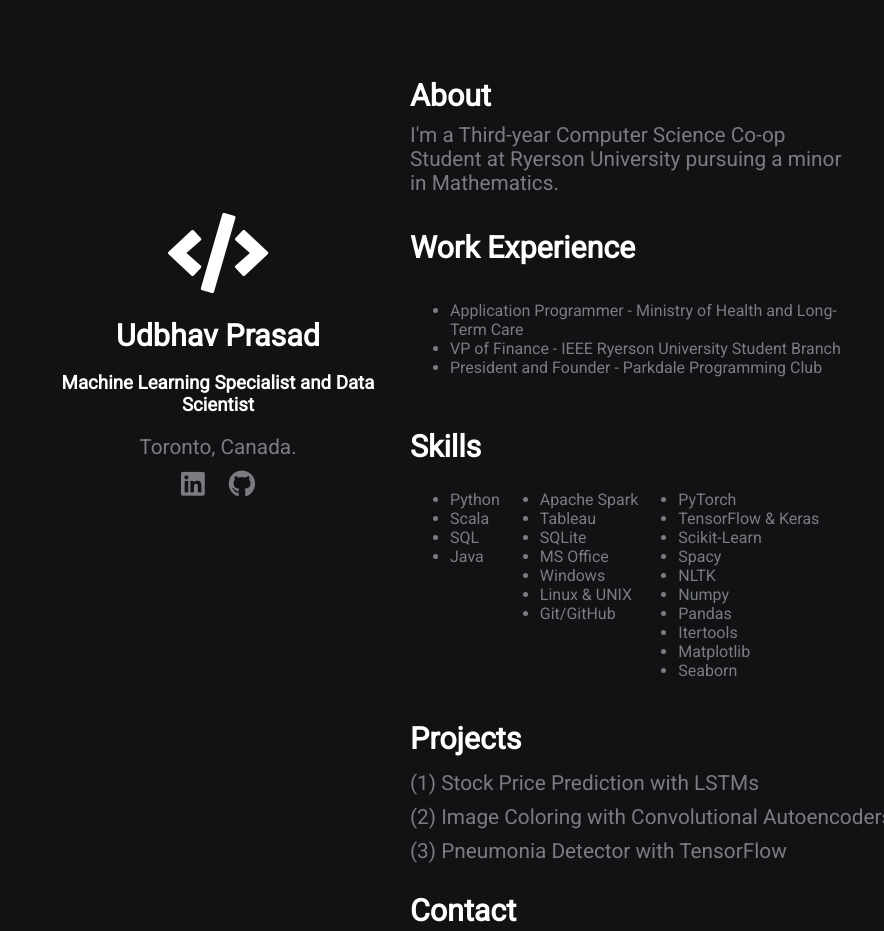
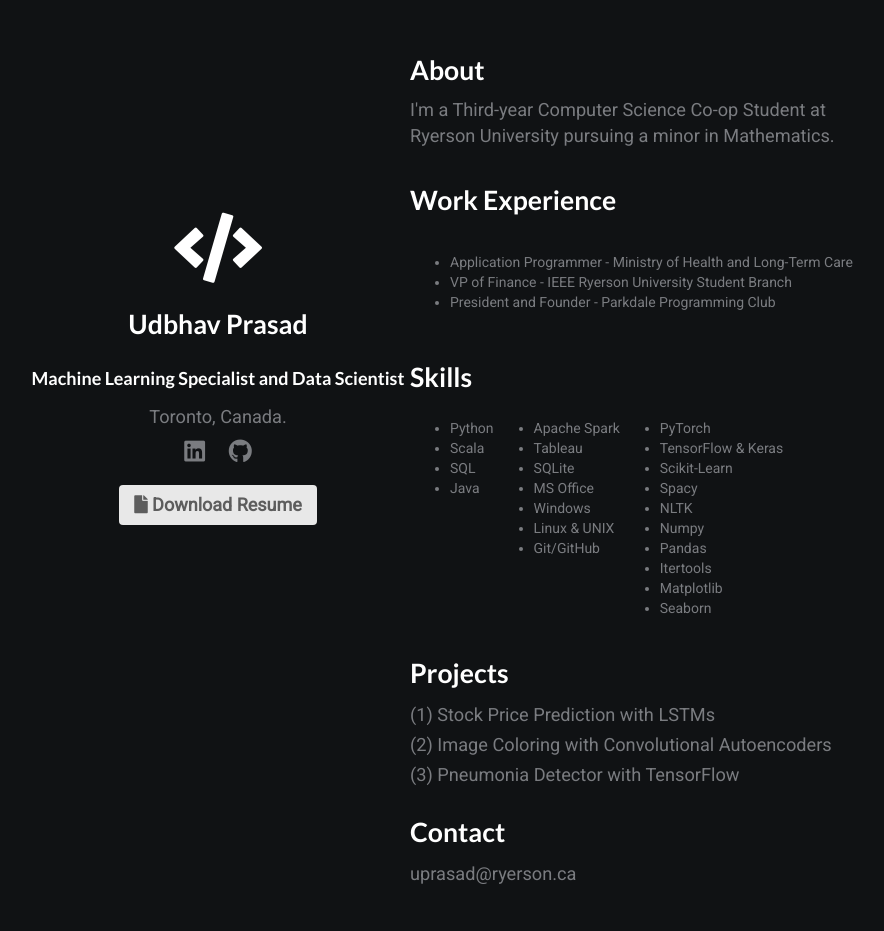
Before and after one commit to UdbhavPrasad072300/Portfolio-Website, a plain HTML site: page index.html in a window 1280 px wide. Shown: the part 107-1038 px from the top of the page, without its empty margins (230-1114 px from the left). After the commit the page ends 996 px from the top, so only its background shows below. Drawn offline with nearby package versions, Linux system fonts and the light colour scheme.

Commit message:
Add files via upload

```diff
--- a/index.html
+++ b/index.html
@@ -5,6 +5,7 @@
     <meta name="viewport" content="width=device-width, initial-scale=1.0">
     <meta http-equiv="X-UA-Compatible" content="ie=edge">
     <link rel="stylesheet" href="https://use.fontawesome.com/releases/v5.4.1/css/all.css" integrity="sha384-5sAR7xN1Nv6T6+dT2mhtzEpVJvfS3NScPQTrOxhwjIuvcA67KV2R5Jz6kr4abQsz" crossorigin="anonymous">
+    <link rel="stylesheet" href="https://cdnjs.cloudflare.com/ajax/libs/semantic-ui/2.4.1/semantic.min.css" integrity="sha512-8bHTC73gkZ7rZ7vpqUQThUDhqcNFyYi2xgDgPDHc+GXVGHXq+xPjynxIopALmOPqzo9JZj0k6OqqewdGO3EsrQ==" crossorigin="anonymous" />
     <link rel="stylesheet" href="assets/css/main.css">
     <title>Udbhav Prasad</title>
 </head>
@@ -17,6 +18,14 @@
             <p>Toronto, Canada.</p>
             <a href="https://www.linkedin.com/in/udbhav-prasad-1506b7192/" target="_blank"><i class="fab fa-linkedin"></i></a>
             <a href="https://github.com/UdbhavPrasad072300" target="_blank"><i class="fab fa-github"></i></a>
+
+            <br><br>
+            <div class="resume">
+                <a class="ui big label" href="assets/files/UdbhavPrasad-Resume.pdf" class="button" target="_blank">
+                    <i class="fa fa-file"></i>
+                    Download Resume
+                </a>
+            </div>
         </div>
         <div class="section-2">
             <h2>About</h2>
```
